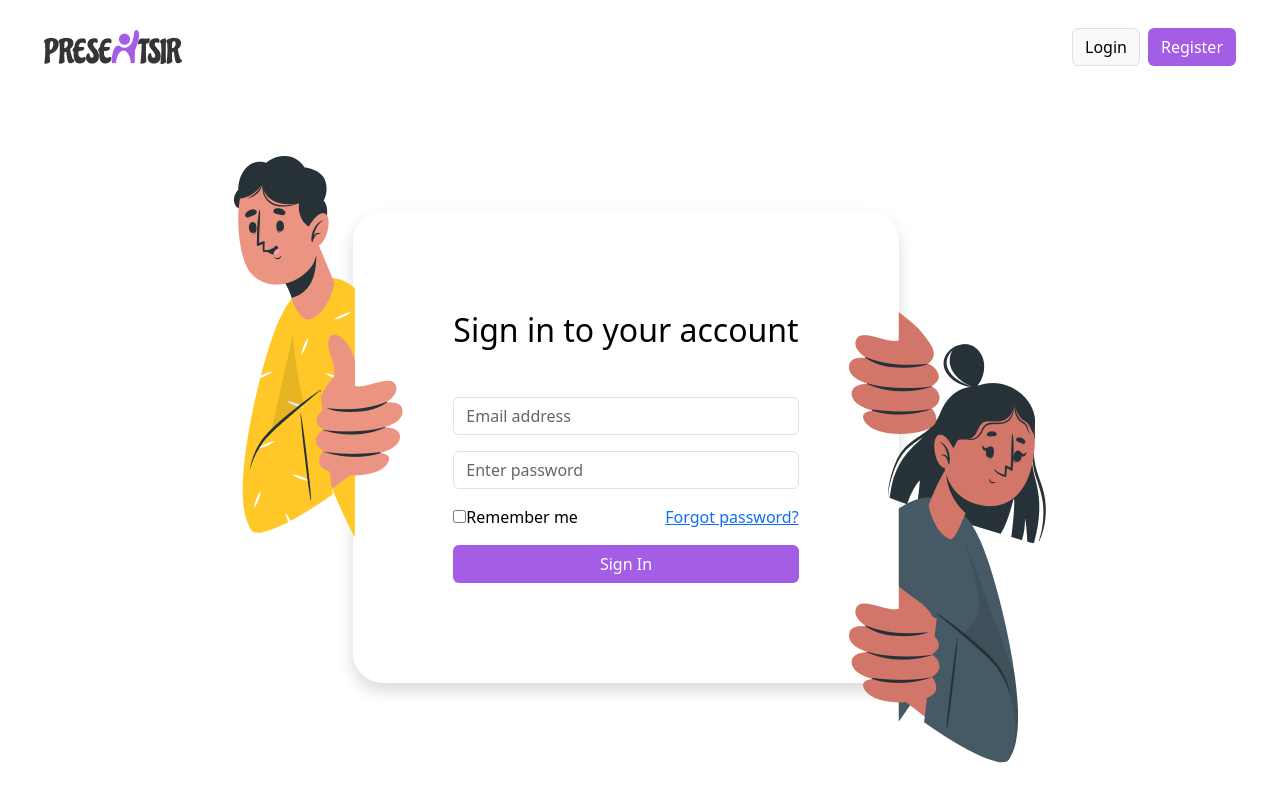
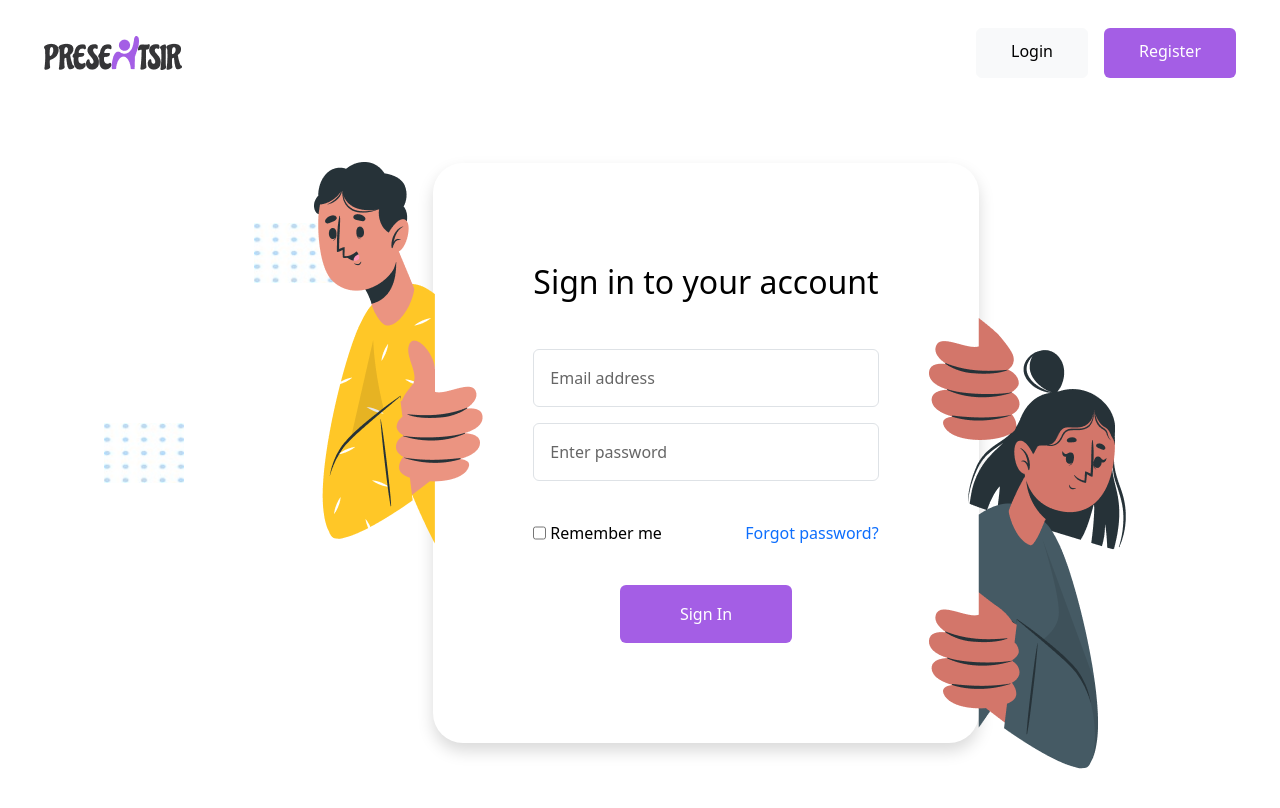
Before and after one commit to Mohanavenkatesh/Attendance-app, a React (Create React App) app: page /login in a window 1280 px wide. Shown: the top 808 px of the page. Built offline with nearby package versions, Linux system fonts and the light colour scheme.

Commit message:
fixing bugs

```diff
--- a/src/components/Login.jsx
+++ b/src/components/Login.jsx
@@ -1,11 +1,14 @@
+
 import React, { useState, useEffect } from 'react';
 import { Link, useNavigate } from 'react-router-dom';
 import axios from 'axios';
-import Modal from './Model'; // Corrected import
+import Modal from './Model'; // Import the Modal component
 import Logo from '../img/logo.png'; // ILogo
 import person1 from '../img/character-1.png'; // Person 1
 import person2 from '../img/character-2.png'; // Person 2
 import '../css/Login.css'; // Import the Login.css file
+import Vector from '../img/Vector.png';
+
 
 const Login = ({ setIsAuthenticated }) => {
     const [formData, setFormData] = useState({
@@ -90,11 +93,6 @@ const Login = ({ setIsAuthenticated }) => {
                 password,
             });
 
-            // Clear previous user data from local storage
-            localStorage.removeItem('authToken');
-            localStorage.removeItem('userInfo');
-
-            // Store new user data in local storage
             localStorage.setItem('authToken', response.data.token);
             localStorage.setItem('userInfo', JSON.stringify(response.data.user));
             setIsAuthenticated(true);
@@ -111,7 +109,7 @@ const Login = ({ setIsAuthenticated }) => {
             setTimeout(() => {
                 setModal({ show: false, message: '' });
                 navigate('/dashboard');
-            }, 100); // Corrected setTimeout duration
+            }, 2000);
         } catch (err) {
             console.error(err);
             setError('Invalid email or password');
@@ -121,31 +119,52 @@ const Login = ({ setIsAuthenticated }) => {
     };
 
     return (
-        <div className="login-container d-flex flex-column align-items-center vh-100">
+
+
+
+        <div className="login-container d-flex flex-column  vh-100">
             <nav className="navbar navbar-light w-100 px-4">
-                <img src={Logo} alt="" />
+               <img src={Logo} alt="" />
                 <div>
-                    <Link to='/Login'><button className="btn btn-light border me-2">Login</button></Link>
-                    <Link to='/Register'><button className="btn button-color">Register</button></Link>
+                    <Link to='/Login'><button className="btn btn-light  me-3"style={{
+                        padding: '10px 34px 14px 34px'
+                    }}>Login</button></Link>
+                    <Link to='/Register'><button className="btn button-color" style={{
+                        padding: '10px 34px 14px 34px'
+                    }}>Register</button></Link>
                 </div>
             </nav>
 
+            {/* Vector Image */}
+            {/* <div className='vector'>
+               <div className="d-flex justify-content-center m-lg-5" >
+                <img src={Vector} alt="Vector" className="Vector" style={{ width: '80px', height: '60px' }} />
+                </div>
+              </div> */}
+
             <div className='d-flex align-items-center justify-content-center flex-grow-1 '>
-                <img src={person1} className='person1' alt="" />
+                <div className='vector1'>
+                <img src={Vector} alt="Vector" className="Vector" style={{ width: '80px', height: '60px' }} />
+                </div>
+                <div className='vector2'>
+                <img src={Vector} alt="Vector" className="Vector" style={{ width: '80px', height: '60px' }} />
+                </div>
+                            <img src={person1} className='person1' alt="" />
+
                 <div className="login-card position-relative">
                     <div className="hands-left"></div>
                     <div className="hands-right"></div>
                     <div>
                         <div className="maincard shadow text-center" >
-                            <h2 className="mb-5">Sign in to your account</h2>
+                            <h2 className="sign mb-5">Sign in to your account</h2>
 
                             {error && <div className="alert alert-danger">{error}</div>}
 
                             <form onSubmit={handleSubmit} noValidate>
-                                <div className="mb-3">
+                                <div className="name mb-3">
                                     <input
                                         type="email"
-                                        className={`form-control ${errors.email ? 'is-invalid' : ''}`}
+                                        className={`form-control ${errors.email ? 'is-invalid' : ''}p-3`}
                                         name="email"
                                         value={formData.email}
                                         onChange={handleChange}
@@ -160,10 +179,10 @@ const Login = ({ setIsAuthenticated }) => {
                                     )}
                                 </div>
 
-                                <div className="mb-3">
+                                <div className=" name mb-3">
                                     <input
                                         type="password"
-                                        className={`form-control ${errors.password ? 'is-invalid' : ''}`}
+                                        className={`form-control ${errors.password ? 'is-invalid' : ''}p-3`}
                                         name="password"
                                         value={formData.password}
                                         onChange={handleChange}
@@ -178,8 +197,8 @@ const Login = ({ setIsAuthenticated }) => {
                                     )}
                                 </div>
 
-                                <div className="d-flex justify-content-between align-items-center mb-3">
-                                    <div>
+                                <div className="d-flex justify-content-between align-items-center mb-3 ">
+                                    <div className='remember mt-4 d-flex gap-1' style={{}}>
                                         <input
                                             type="checkbox"
                                             id="remember-me"
@@ -189,10 +208,10 @@ const Login = ({ setIsAuthenticated }) => {
                                         />
                                         <label htmlFor="remember-me">Remember me</label>
                                     </div>
-                                    <a href="#" className="text-primary">Forgot password?</a>
+                                    <a href="#" className="forget text-primary mt-4">Forgot password?</a>
                                 </div>
 
-                                <button type="submit" className="btn button-color w-100" disabled={loading}>
+                                <button type="submit" className="sign-in btn button-color w-50 p-3 mt-4" disabled={loading}>
                                     {loading ? <span className="spinner-border spinner-border-sm" role="status" aria-hidden="true"></span> : 'Sign In'}
                                 </button>
                             </form>
@@ -202,8 +221,12 @@ const Login = ({ setIsAuthenticated }) => {
                 <img src={person2} className='person2' alt="" />
             </div>
 
+
+
             <Modal show={modal.show} message={modal.message} />
         </div>
+
+
     );
 };
 
--- a/src/components/Register.jsx
+++ b/src/components/Register.jsx
@@ -2,7 +2,7 @@ import React, { useState } from 'react';
 import 'bootstrap/dist/css/bootstrap.min.css';
 import { Link } from 'react-router-dom';
 import axios from 'axios';
-import Modal from './Model'; // Corrected import
+import Modal from './Model'; // Import the Modal component
 import Logo from '../img/logo.png'; // ILogo
 import person1 from '../img/character-1.png'; // Person 1
 import person2 from '../img/character-2.png'; // Person 2
--- a/src/components/Report.jsx
+++ b/src/components/Report.jsx
@@ -237,12 +237,12 @@ const Report = () => {
 
       <Accordion>
         {filteredStudents.map((student, index) => (
-          <Card key={student._id}>
-            <Card.Header>
-              <CustomToggle eventKey={index.toString()} onClick={() => setSelectedStudent(student._id)}>
+          <div key={student._id}>
+
+              <CustomToggle className eventKey={index.toString()} onClick={() => setSelectedStudent(student._id)}>
                 {student.name}
               </CustomToggle>
-            </Card.Header>
+
             <Accordion.Collapse eventKey={index.toString()}>
               <Card.Body>
                 <div className="row">
@@ -270,7 +270,7 @@ const Report = () => {
                 </div>
               </Card.Body>
             </Accordion.Collapse>
-          </Card>
+          </div>
         ))}
       </Accordion>
     </div>
--- a/src/css/Dashboard.css
+++ b/src/css/Dashboard.css
@@ -2,7 +2,7 @@
     background-image: url('../img/dashboard.png');
     background-size: cover;
     background-repeat: no-repeat;
-    height: 300px;
+    height: 250px;
     width: 100%;
     border-radius: 20px;
     display: flex;
@@ -48,7 +48,7 @@
 
   .dashboard-cards-header {
     position: absolute;
-    top: 50px;
+    top: 40px;
     left: 52%;
     transform: translateX(-50%);
     text-align: start;
--- a/src/css/Login.css
+++ b/src/css/Login.css
@@ -1,20 +1,9 @@
-.maincard {
-  padding: 0px;
-  border-radius: 30px;
-  z-index: 1;
-}
-
-.person1 {
+.vector2{
   position: relative;
-  top: -100px;
-  left: 50px;
+  bottom: 200px;
+  left: 70px;
   z-index: 2;
-}
-
-.person2 {
-  position: relative;
-  top: 90px;
-  left: -50px;
-  z-index: 2;
-
-}
+ }
+ .forget{
+  text-decoration: none;
+ }
```
Also changed, not shown: src/components/Sidebar.jsx (indentation only), src/img/Vector.png (added).
